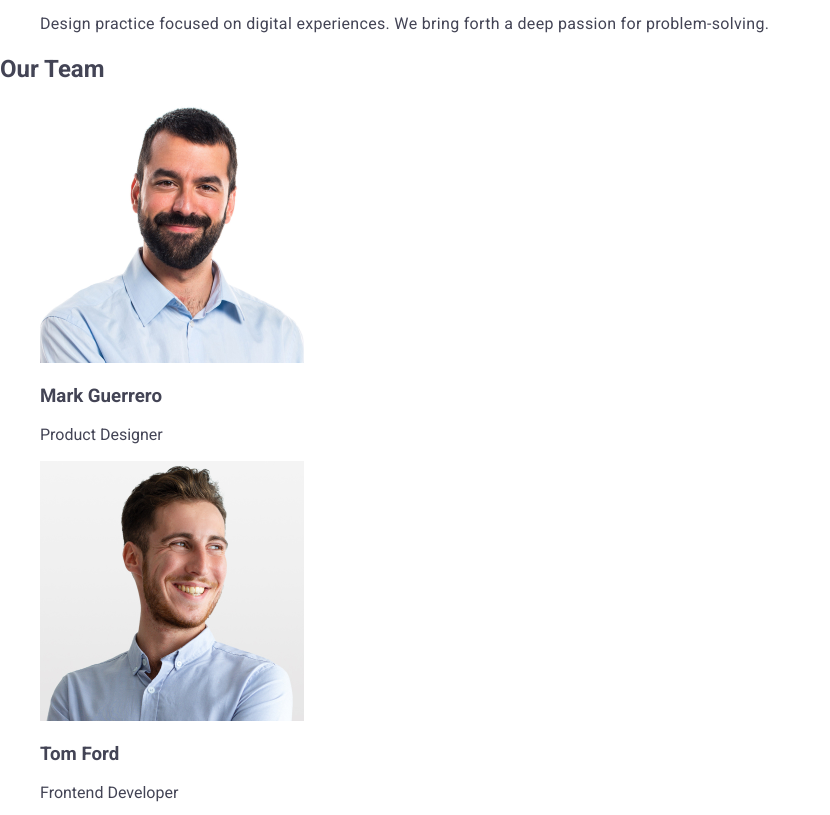
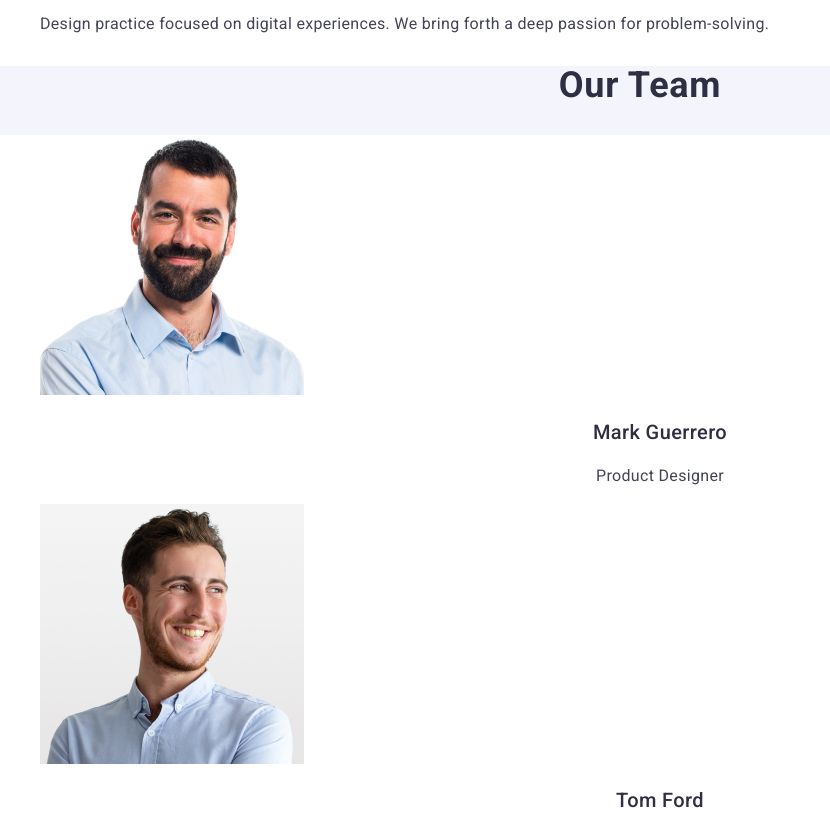
Before and after one commit to yurikorock/goit-markup-hw-02, a plain HTML site: page index.html in a window 1280 px wide. Shown: the part 720-1535 px from the top of the page, without its empty margins (0-830 px from the left). Drawn offline with nearby package versions, Linux system fonts and the light colour scheme.

Commit message:
add section 3

```diff
--- a/css/styles.css
+++ b/css/styles.css
@@ -101,3 +101,43 @@ body{
         letter-spacing: 0.02em;
         color: #434455;
 }
+.section-three{
+    background-color: #f4f4fd;
+}
+.section-three .section-three-title{
+font-family: "Roboto", sans-serif;
+    font-weight: 700;
+    font-size: 36px;
+
+    /* line-height: 40px; */
+    line-height: 1.11;
+    letter-spacing: 0.02em;
+    text-align: center;
+    color: #2e2f42;
+}
+.section-three .section-three-list{
+    background-color: #FFFFFF;
+}
+.section-three .section-three-list .section-title{
+    font-family: "Roboto", sans-serif;
+        font-weight: 500;
+        font-size: 20px;
+
+        /* line-height: 24px; */
+        line-height: 1.2;
+        letter-spacing: 0.02em;
+        text-align: center;
+        color: #2e2f42;
+}
+.section-three .section-three-list .section-par{
+    font-family: "Roboto",
+    sans-serif;
+    font-weight: 400;
+    font-size: 16px;
+
+    /* line-height: 24px; */
+    line-height: 1.5;
+    letter-spacing: 0.02em;
+    text-align: center;
+    color: #434455;
+}
--- a/index.html
+++ b/index.html
@@ -90,22 +90,22 @@
           </li>
         </ul>
       </section>
-      <section>
-        <h2>Our Team</h2>
-        <ul>
+      <section class="section-three">
+        <h2 class="section-three-title">Our Team</h2>
+        <ul class="section-three-list">
           <li>
             <img
               src="./images/mark.jpg"
               alt="photo Marc Guerrero"
               width="264"
             />
-            <h3>Mark Guerrero</h3>
-            <p>Product Designer</p>
+            <h3 class="section-title">Mark Guerrero</h3>
+            <p class="section-par">Product Designer</p>
           </li>
           <li>
             <img src="./images/tom.jpg" alt="photo Tom Ford" width="264" />
-            <h3>Tom Ford</h3>
-            <p>Frontend Developer</p>
+            <h3 class="section-title">Tom Ford</h3>
+            <p class="section-par">Frontend Developer</p>
           </li>
           <li>
             <img
@@ -113,8 +113,8 @@
               alt="photo Camila Garcia"
               width="264"
             />
-            <h3>Camila Garcia</h3>
-            <p>Marketing</p>
+            <h3 class="section-title">Camila Garcia</h3>
+            <p class="section-par">Marketing</p>
           </li>
           <li>
             <img
@@ -122,8 +122,8 @@
               alt="photo Daniel Wilson"
               width="264"
             />
-            <h3>Daniel Wilson</h3>
-            <p>UI Designer</p>
+            <h3 class="section-title">Daniel Wilson</h3>
+            <p class="section-par">UI Designer</p>
           </li>
         </ul>
       </section>
```
